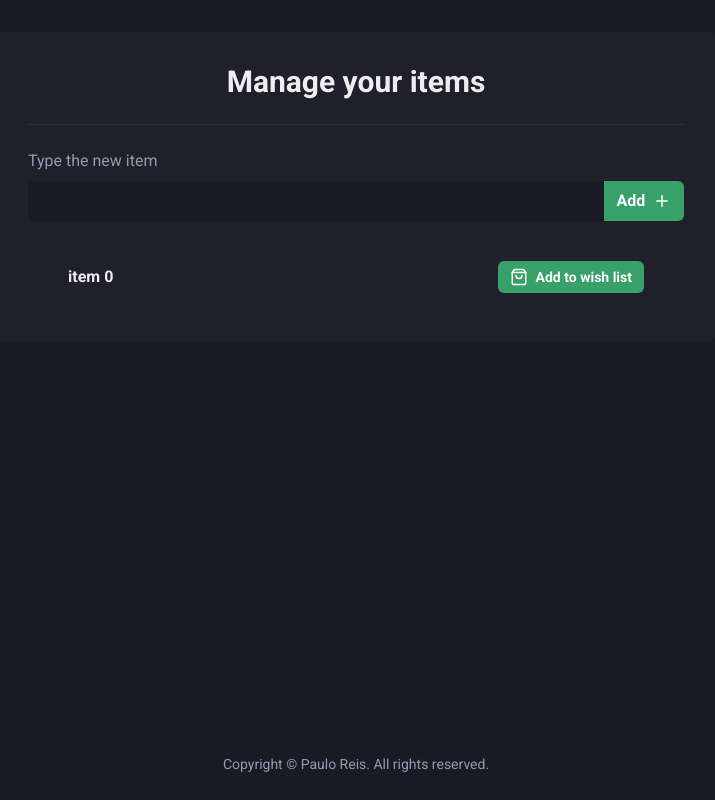
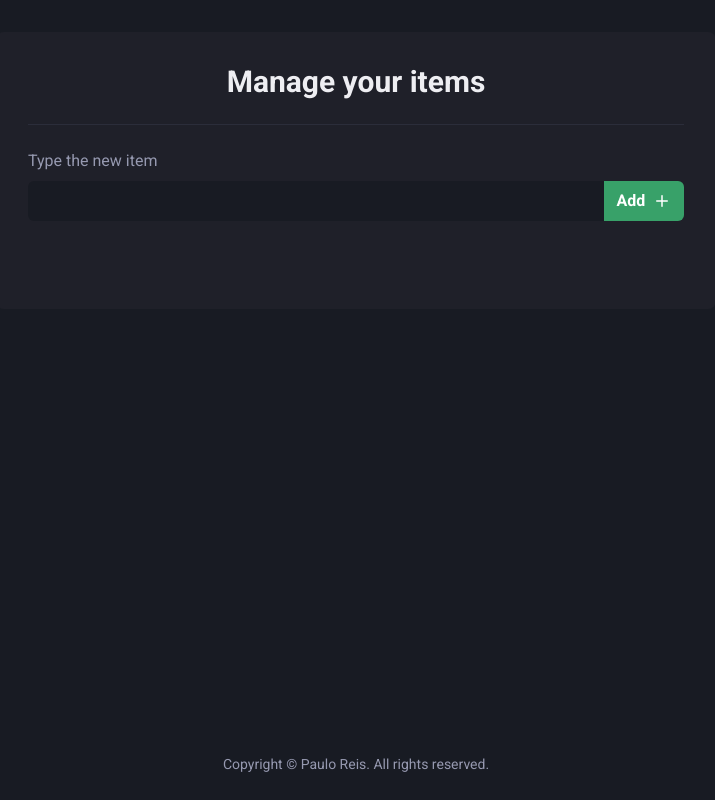
Before and after one commit to pauloreis7/ReactPerform, a React (Vite) app: page / in a window 1280 px wide. Shown: the whole page, without its empty margins (284-999 px from the left). Built offline with nearby package versions, Linux system fonts and the light colour scheme.

Commit message:
Add addItemToList feature

```diff
--- a/src/App.tsx
+++ b/src/App.tsx
@@ -11,7 +11,11 @@ import { AddItemInput } from './components/AddItemInput'
 import { Footer } from './components/Footer'
 
 export function App() {
+  const [items, setItems] = useState<string[]>([])
 
+  function addItemToList(title: string) {
+    setItems([...items, `Item ${items.length} - ${title}`])
+  }
 
   return (
     <Flex
@@ -40,10 +44,12 @@ export function App() {
 
           <Divider borderColor="gray.700" />
 
-          <AddItemInput />
+          <AddItemInput addItemToList={addItemToList} />
 
           <Stack as="section" spacing="10" py="4" px="10">
-            <Item title="item 0" />
+            {items.map(item => (
+              <Item key={item} title={item} />
+            ))}
           </Stack>
         </Stack>
       </Flex>
--- a/src/components/AddItemInput.tsx
+++ b/src/components/AddItemInput.tsx
@@ -9,9 +9,12 @@ import {
 import { useState } from 'react'
 import { FiPlus } from 'react-icons/fi'
 
+type AddItemInputProps = {
+  addItemToList: (title: string) => void
+}
 
-export function AddItemInput() {
-
+export function AddItemInput({ addItemToList }: AddItemInputProps) {
+  const [value, setValue] = useState<string>('')
 
   return (
     <Flex alignItems="flex-end">
@@ -36,7 +39,8 @@ export function AddItemInput() {
           flex={1}
           borderTopRightRadius={0}
           borderBottomRightRadius={0}
-
+          value={value}
+          onChange={(e) => setValue(e.target.value)}
         />
       </FormControl>
 
@@ -46,7 +50,7 @@ export function AddItemInput() {
         borderBottomLeftRadius={0}
         cursor="pointer"
         rightIcon={<Icon as={FiPlus} fontSize="18" />}
-
+        onClick={() => addItemToList(value)}
       >
         Add
       </Button>
```
